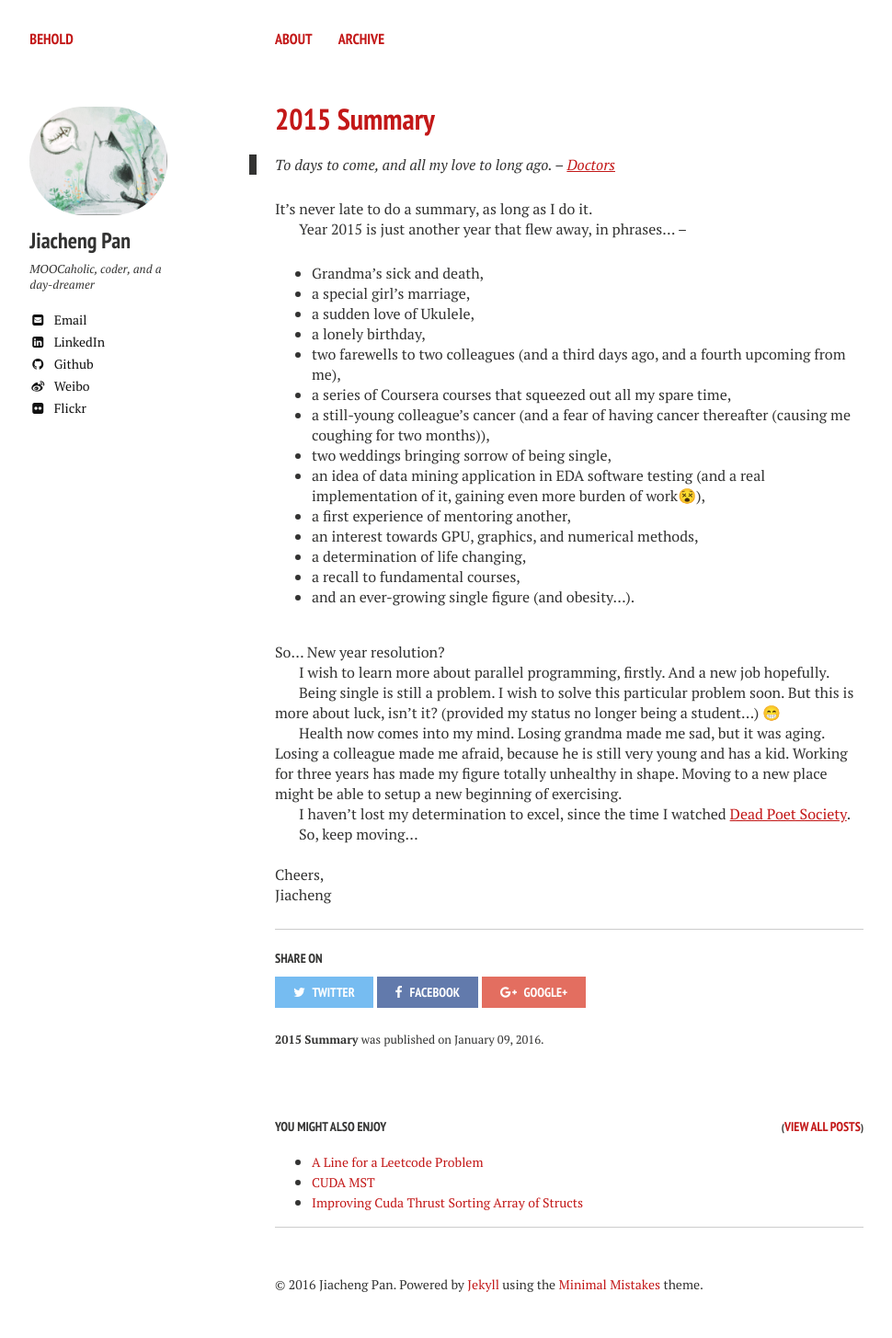
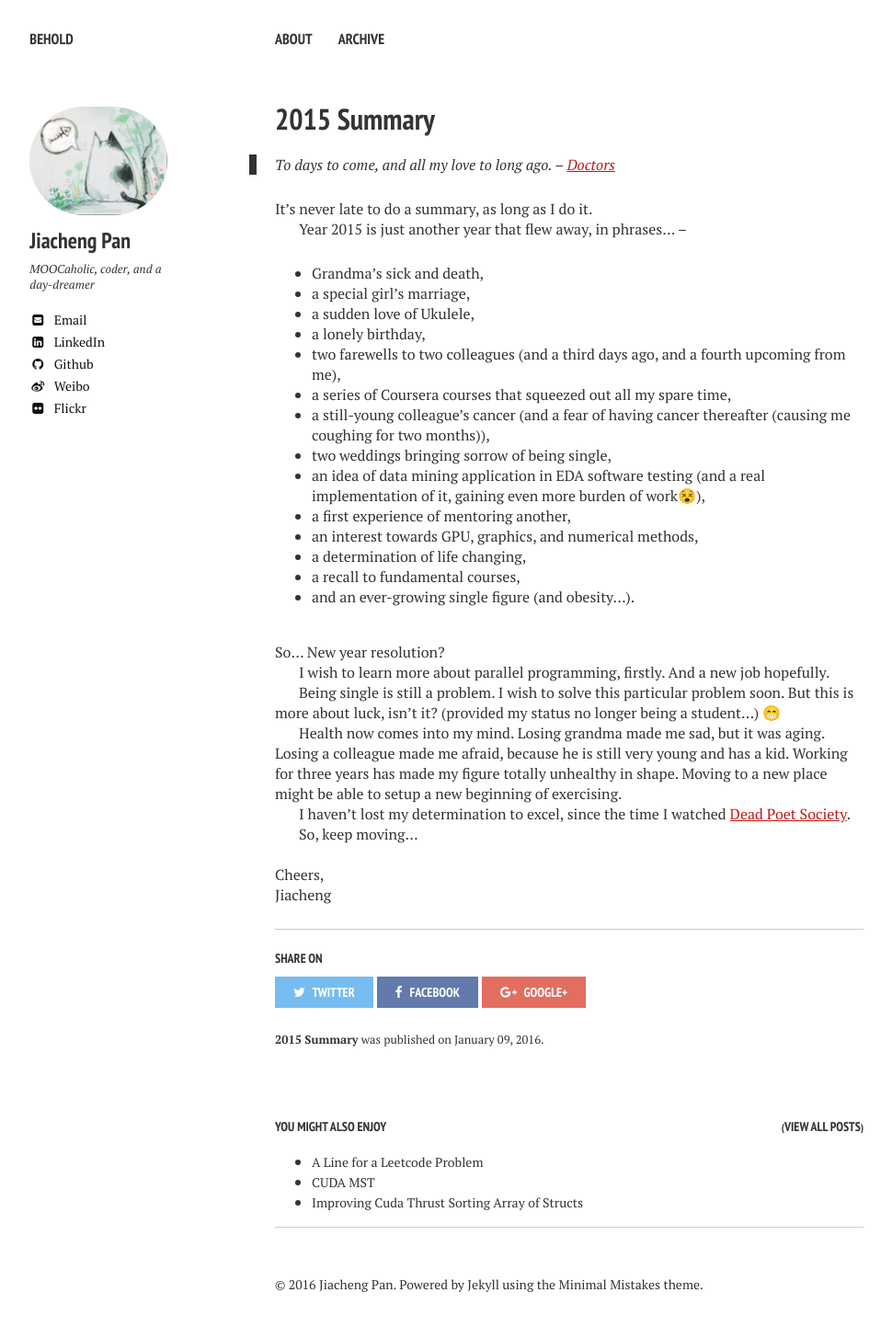
Before and after one commit to jiachengpan/jiachengpan.github.io, a Jekyll site: the page built from _posts/2016-01-09-2015-summary.markdown, in a window 1280 px wide. Shown: the whole page at 92% size, without its empty margins (21-991 px from the left). Built offline with Jekyll 4.4.1, drawn with Linux system fonts in a browser that asks for light colours; emoji names are drawn with the system emoji font.

Commit message:
css change and resume correction

```diff
--- a/_sass/typography.scss
+++ b/_sass/typography.scss
@@ -49,6 +49,27 @@ a {
 	&:active {
 		outline: 0;
 	}
+}
+
+.article-wrap {
+  p > a {
+    text-decoration: none;
+    color: $alink-color;
+    &:visited {
+      color: $alinkcolorvisited;
+    }
+    &:hover {
+      color: $alinkcolorhover;
+    }
+    &:focus {
+      outline: thin dotted;
+      color: $alinkcolorfocus;
+    }
+    &:hover,
+    &:active {
+      outline: 0;
+    }
+  }
 }
 
 /*
--- a/_sass/variables.scss
+++ b/_sass/variables.scss
@@ -56,11 +56,19 @@ $vimeo-color        : #1ab7ea;
 $youtube-color      : #ff3333;
 
 /* links */
-$linkcolor 		    : #c31818;
+$linkcolor 		    : #343434;
 $link-color       : $linkcolor;
 $linkcolorhover 	: darken($linkcolor, 10);
 $linkcolorvisited : lighten($linkcolorhover, 20);
 $linkcolorfocus 	: darken($linkcolorvisited, 10);
+
+/* links in article */
+$alinkcolor 		    : #c31818;
+$alink-color        : $alinkcolor;
+$alinkcolorhover 	  : darken($alinkcolor, 10);
+$alinkcolorvisited  : lighten($alinkcolorhover, 20);
+$alinkcolorfocus 	  : darken($alinkcolorvisited, 10);
+
 
 /*
    Breakpoints
```
Also changed, not shown: 1 other file.
